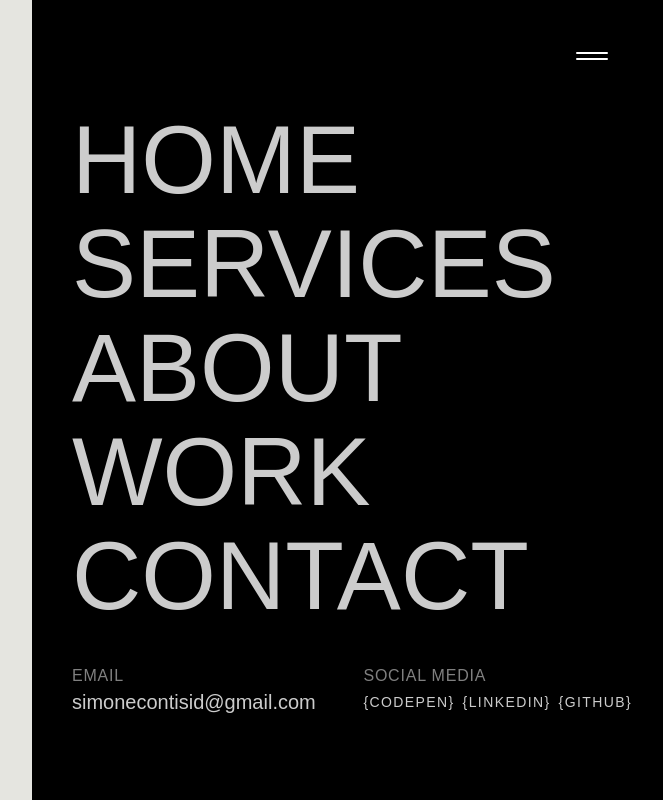
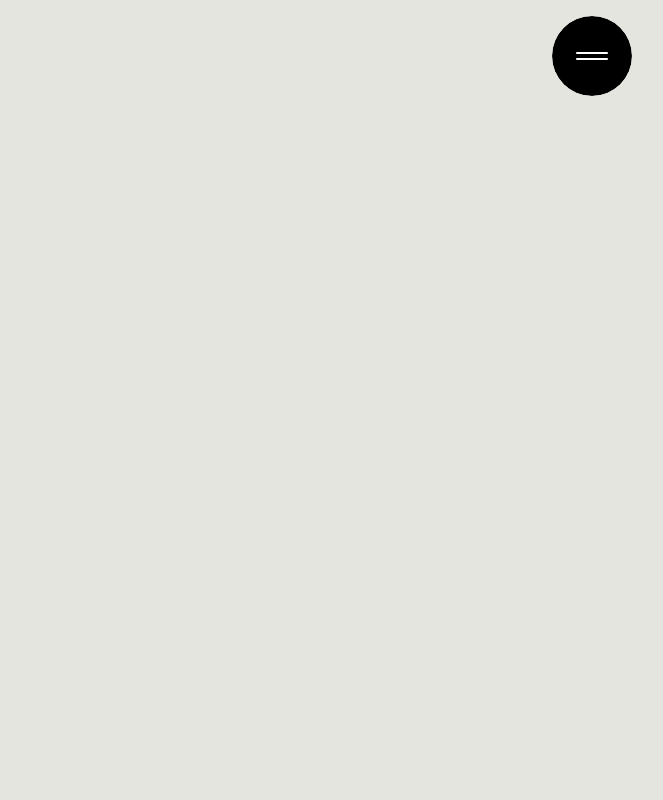
Before and after one commit to simonecontidev/react-3d-portfolio-threejs, a React (Vite) app: page / in a window 1280 px wide. Shown: the whole page, without its empty margins (608-1271 px from the left). Built offline with nearby package versions, Linux system fonts and the light colour scheme; a web font is replaced by a local one.

Commit message:
Navbar component, gsap effect, import react-scroll
Signed-off-by: simonecontidev <barriotropical@gmail.com>

```diff
--- a/package.json
+++ b/package.json
@@ -15,6 +15,7 @@
     "gsap": "^3.13.0",
     "react": "^19.1.1",
     "react-dom": "^19.1.1",
+    "react-scroll": "^1.9.3",
     "tailwindcss": "^4.1.14"
   },
   "devDependencies": {
--- a/src/sections/Navbar.jsx
+++ b/src/sections/Navbar.jsx
@@ -1,58 +1,171 @@
-import React, { useRef } from 'react'
-import { socials } from '../constants';
+import React, { useEffect, useRef, useState } from "react";
+import { socials } from "../constants";
+import { useGSAP } from "@gsap/react";
+import gsap from "gsap";
+import { Link } from "react-scroll";
 
 const Navbar = () => {
   const navRef = useRef(null);
-  const linkRef = useRef([]);
+  const linksRef = useRef([]);
   const contactRef = useRef(null);
-  const TopLineRef = useRef(null);
-  const BottomLineRef = useRef(null);
+  const topLineRef = useRef(null);
+  const bottomLineRef = useRef(null);
+  const tl = useRef(null);
+  const iconTl = useRef(null);
+  const [isOpen, setIsOpen] = useState(false);
+  const [showBurger, setShowBurger] = useState(true);
 
+  useGSAP(() => {
+    gsap.set(navRef.current, { xPercent: 100 });
+    gsap.set([linksRef.current, contactRef.current], {
+      autoAlpha: 0,
+      x: -20,
+    });
+
+    tl.current = gsap
+      .timeline({ paused: true })
+      .to(navRef.current, {
+        xPercent: 0,
+        duration: 1,
+        ease: "power3.out",
+      })
+      .to(
+        linksRef.current,
+        {
+          autoAlpha: 1,
+          x: 0,
+          stagger: 0.1,
+          duration: 0.5,
+          ease: "power2.out",
+        },
+        "<"
+      )
+      .to(
+        contactRef.current,
+        {
+          autoAlpha: 1,
+          x: 0,
+          duration: 0.5,
+          ease: "power2.out",
+        },
+        "<+0.2"
+      );
+
+    iconTl.current = gsap
+      .timeline({ paused: true })
+      .to(topLineRef.current, {
+        rotate: 45,
+        y: 3.3,
+        duration: 0.3,
+        ease: "power2.inOut",
+      })
+      .to(
+        bottomLineRef.current,
+        {
+          rotate: -45,
+          y: -3.3,
+          duration: 0.3,
+          ease: "power2.inOut",
+        },
+        "<"
+      );
+  }, []);
+
+  useEffect(() => {
+    let lastScrollY = window.scrollY;
+    const handleScroll = () => {
+      const currentScrollY = window.scrollY;
+
+      setShowBurger(currentScrollY <= lastScrollY || currentScrollY < 10);
+
+      lastScrollY = currentScrollY;
+    };
+    window.addEventListener("scroll", handleScroll, {
+      passive: true,
+    });
+    return () => window.removeEventListener("scroll", handleScroll);
+  }, []);
+
+  const toggleMenu = () => {
+    if (isOpen) {
+      tl.current.reverse();
+      iconTl.current.reverse();
+    } else {
+      tl.current.play();
+      iconTl.current.play();
+    }
+    setIsOpen(!isOpen);
+  };
   return (
-
     <>
       <nav
         ref={navRef}
-      className='fixed z-50 flex flex-col justify-between w-full h-full px-10 uppercase bg-black text-white/80 py-28 gap-10 md:w-1/2 md:left-1/2'
+        className="fixed z-50 flex flex-col justify-between w-full h-full px-10 uppercase bg-black text-white/80 py-28 gap-y-10 md:w-1/2 md:left-1/2"
       >
-      <div className='flex flex-col text-5xl gap-y-2 md:text-6xl lg:text-8xl'>
-        {["home", "services", "about", "work", "contact"].map((section, index) => (
-          <div key={index} ref={(el)=>(linkRef.current[index] = el)}>
-            <a className='transition-all duration-300 cursor-pointer hover:text-white'>
+        <div className="flex flex-col text-5xl gap-y-2 md:text-6xl lg:text-8xl">
+          {["home", "services", "about", "work", "contact"].map(
+            (section, index) => (
+              <div key={index} ref={(el) => (linksRef.current[index] = el)}>
+                <Link
+                  className="transition-all duration-300 cursor-pointer hover:text-white"
+                  to={`${section}`}
+                  smooth
+                  offset={0}
+                  duration={2000}
+                >
                   {section}
-            </a>
+                </Link>
               </div>
-        ))}
+            )
+          )}
         </div>
-
-      <div ref={contactRef} className='flex flex-col flex-wrap justify-between gap-8 md:flex-row'>
-        <div className='font-light'>
-            <p className='tracking-wider text-white/50'>email</p>
-            <p className='text-xl trackin-wider lowercase text-pretty'>simonecontisid@gmail.com</p>
+        <div
+          ref={contactRef}
+          className="flex flex-col flex-wrap justify-between gap-8 md:flex-row"
+        >
+          <div className="font-light">
+            <p className="tracking-wider text-white/50">E-mail</p>
+            <p className="text-xl tracking-widest lowercase text-pretty">
+              JohnDoe@gmail.com
+            </p>
           </div>
-        <div className='font-light'>
-            <p className='tracking-wider text-white/50'>Social Media</p>
-            <div className='flex flex-col flex-wrap md:flex-row gap-x-2'>
+          <div className="font-light">
+            <p className="tracking-wider text-white/50">Social Media</p>
+            <div className="flex flex-col flex-wrap md:flex-row gap-x-2">
               {socials.map((social, index) => (
-                    <a key={index}
+                <a
+                  key={index}
                   href={social.href}
-                     className='text-sm tracking-widest leading-loose uppercase hover:text-white transition-colors duration-300'>
-                        {"{"}{social.name}{"}"}
+                  className="text-sm leading-loose tracking-widest uppercase hover:text-white transition-colors duration-300"
+                >
+                  {"{ "}
+                  {social.name}
+                  {" }"}
                 </a>
               ))}
             </div>
           </div>
         </div>
       </nav>
-
-    <div className='fixed z-50 flex flex-col items-center justify-center gap-1 transition-all duration-300 bg-black rounded-full cursor-pointer w-14 h-14 md:w-20 md:h-20 top-4 right-10'>
-        <span ref={TopLineRef}
-        className='block w-8 h-0.5 bg-white rounded-full origin-center'></span>
-        <span ref={BottomLineRef}
-        className='block w-8 h-0.5 bg-white rounded-full origin-center'></span>
+      <div
+        className="fixed z-50 flex flex-col items-center justify-center gap-1 transition-all duration-300 bg-black rounded-full cursor-pointer w-14 h-14 md:w-20 md:h-20 top-4 right-10"
+        onClick={toggleMenu}
+        style={
+          showBurger
+            ? { clipPath: "circle(50% at 50% 50%)" }
+            : { clipPath: "circle(0% at 50% 50%)" }
+        }
+      >
+        <span
+          ref={topLineRef}
+          className="block w-8 h-0.5 bg-white rounded-full origin-center"
+        ></span>
+        <span
+          ref={bottomLineRef}
+          className="block w-8 h-0.5 bg-white rounded-full origin-center"
+        ></span>
       </div>
     </>
-
   );
 };
 
```
Also changed, not shown: 1 other file (tests, documents, lock files or other folders). Lines whose indentation alone changed are shown as unchanged.
